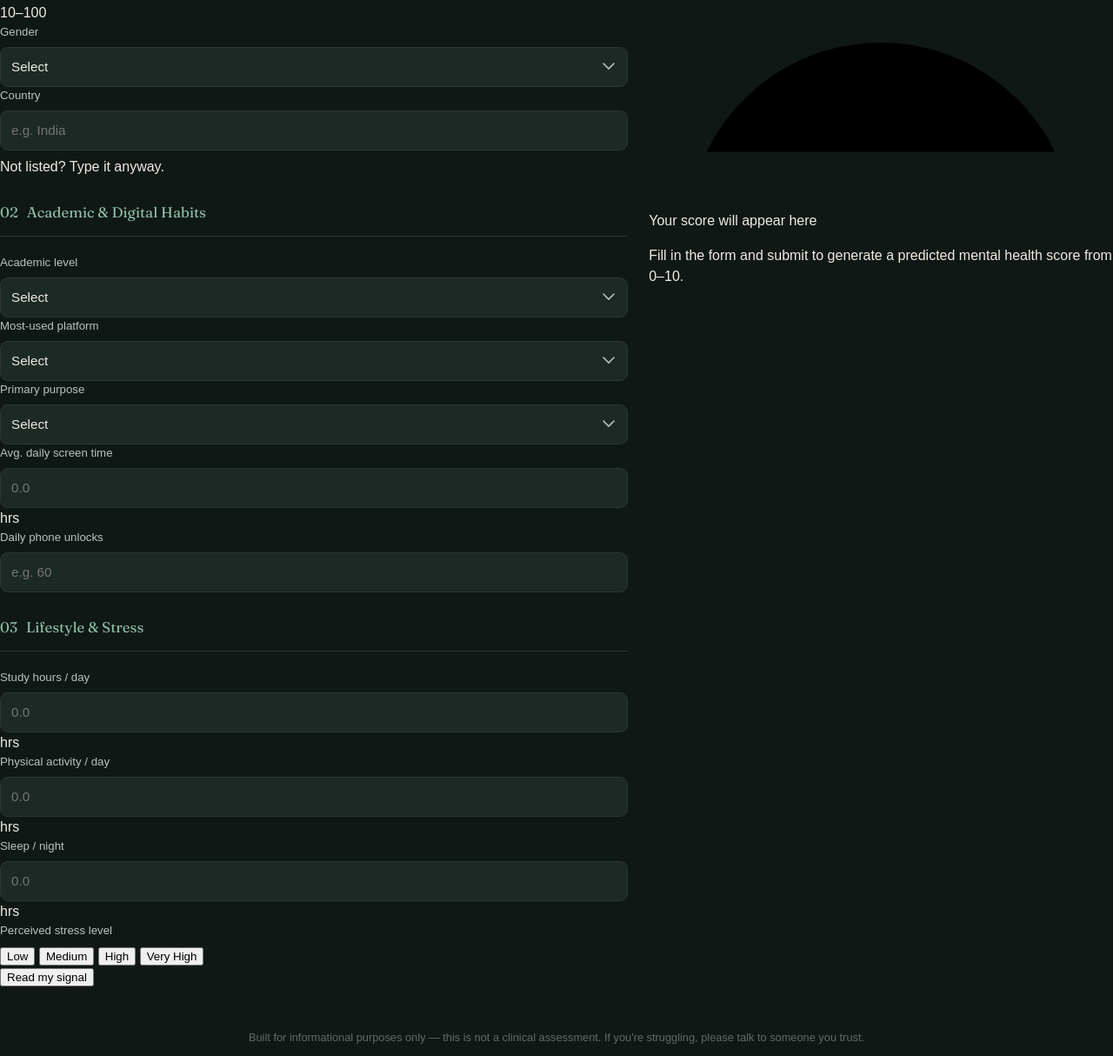
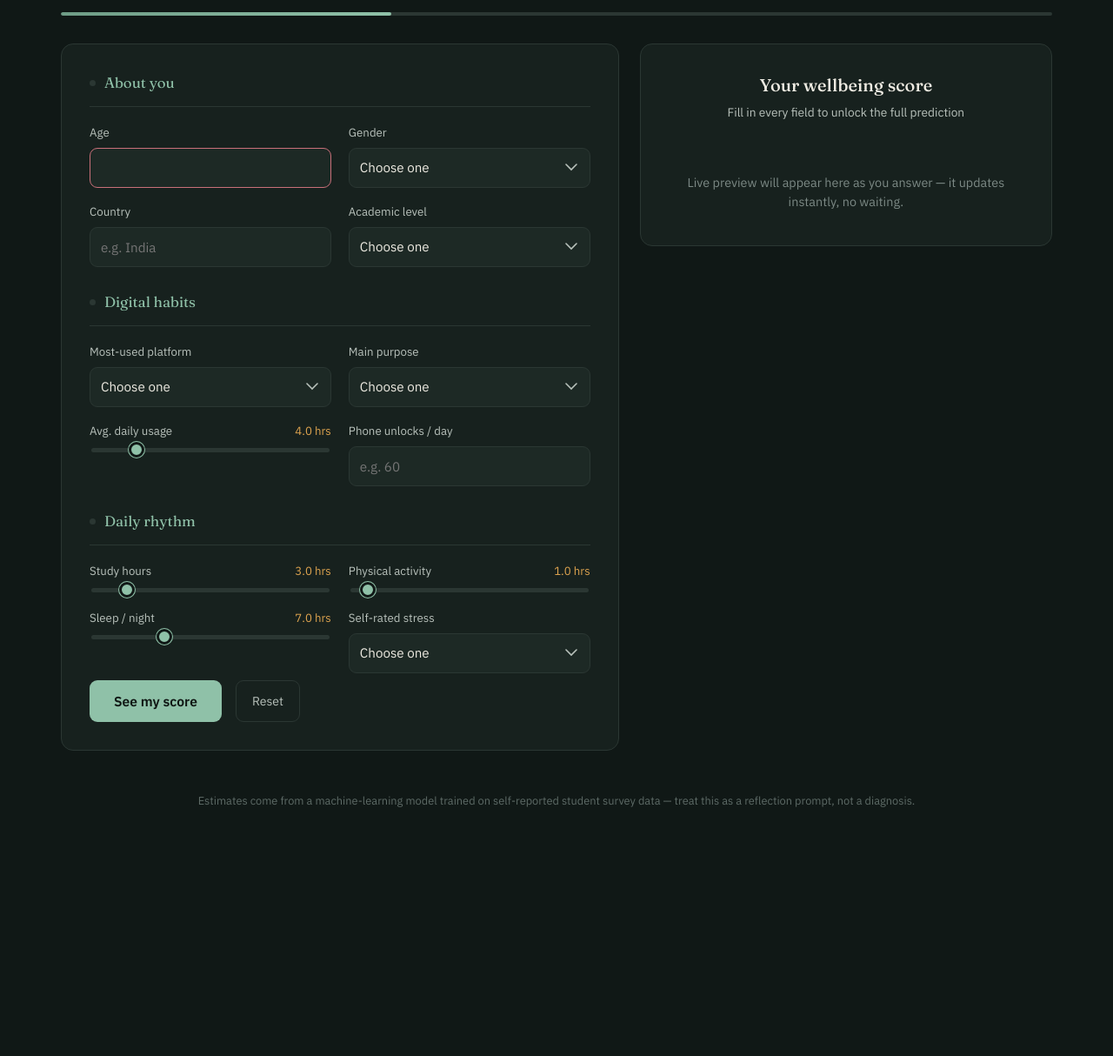
Before and after one commit to yogeshyadav-07/mental-health-score, a plain HTML site: page index.html in a window 1280 px wide. Shown: the part 316-1530 px from the top of the page at 87% size. After the commit the page ends 1346 px from the top, so only its background shows below. Drawn offline with Linux system fonts and the light colour scheme.

Commit message:
Update index.html

```diff
--- a/index.html
+++ b/index.html
@@ -3,233 +3,177 @@
 <head>
 <meta charset="UTF-8" />
 <meta name="viewport" content="width=device-width, initial-scale=1.0" />
-<title>Mental Health Signal — Student Wellness Analytics</title>
+<title>Scroll & Sleep — Digital Habits Score</title>
 <link rel="preconnect" href="https://fonts.googleapis.com">
 <link rel="preconnect" href="https://fonts.gstatic.com" crossorigin>
-<link href="https://fonts.googleapis.com/css2?family=Fraunces:ital,opsz,wght@0,9..144,400;0,9..144,500;0,9..144,600;1,9..144,500&family=Inter:wght@400;500;600;700&family=JetBrains+Mono:wght@400;500;700&display=swap" rel="stylesheet">
-<link rel="stylesheet" href="style.css" />
-</head>S
+<link href="https://fonts.googleapis.com/css2?family=Fraunces:opsz,wght@9..144,400;9..144,500;9..144,600&family=IBM+Plex+Sans:wght@400;500;600&display=swap" rel="stylesheet">
+<link rel="stylesheet" href="style.css">
+</head>
 <body>
+<div class="wrap">
 
-<div class="noise-overlay" aria-hidden="true"></div>
-
-<header class="site-header">
-  <div class="header-inner">
-    <span class="eyebrow">Student Wellness Analytics</span>
-    <h1 class="title">Mental Health <em>Signal</em></h1>
-    <p class="subtitle">A quick read on how habits, screen time, and stress are trending — modeled from your daily rhythm, not a diagnosis.</p>
+  <header class="hero">
+    <div class="hero-text">
+      <h1>How's your scroll<br/>affecting your <em>sleep</em>?</h1>
+      <p>Answer a few questions about your study routine, screen time, and rest — watch the estimate update live as you go, then get the model's full prediction.</p>
+    </div>
+    <div class="hero-stat">
+      <span class="n" id="progress-count">0/13</span>
+      <span class="l">answered</span>
     </div>
   </header>
 
-<main class="layout">
+  <div class="progress-track"><div class="progress-fill" id="progress-fill"></div></div>
 
-  <!-- FORM PANEL -->
-  <section class="panel form-panel" aria-labelledby="form-heading">
+  <div class="layout">
+
+    <!-- FORM -->
+    <div class="card">
       <form id="predict-form" novalidate>
 
-      <fieldset class="group">
-        <legend><span class="legend-index">01</span> Profile</legend>
-        <div class="grid grid-3">
+        <fieldset>
+          <legend><span class="legend-dot" id="dot-1"></span>About you</legend>
+          <div class="grid2">
             <div class="field">
               <label for="age">Age</label>
-            <input type="number" id="age" name="age" min="10" max="100" step="1" required placeholder="e.g. 21" />
-            <span class="hint">10–100</span>
-            <span class="error-msg" data-for="age"></span>
+              <input type="number" id="age" min="10" max="100" required>
             </div>
             <div class="field">
               <label for="gender">Gender</label>
-            <select id="gender" name="gender" required>
-              <option value="" disabled selected hidden>Select</option>
+              <select id="gender" required>
+                <option value="" disabled selected>Choose one</option>
                 <option value="Male">Male</option>
                 <option value="Female">Female</option>
               </select>
-            <span class="error-msg" data-for="gender"></span>
             </div>
             <div class="field">
               <label for="country">Country</label>
-            <input type="text" id="country" name="country" list="country-list" required placeholder="e.g. India" autocomplete="off" />
+              <input list="country-list" id="country" type="text" placeholder="e.g. India" required>
               <datalist id="country-list">
-              <option value="India"></option>
-              <option value="USA"></option>
-              <option value="Canada"></option>
-              <option value="Australia"></option>
-              <option value="UK"></option>
-              <option value="Germany"></option>
-              <option value="Mexico"></option>
-              <option value="Turkey"></option>
-              <option value="France"></option>
+                <option value="India"><option value="USA"><option value="Canada">
+                <option value="Australia"><option value="UK"><option value="Germany">
+                <option value="Mexico"><option value="Turkey"><option value="France">
+                <option value="Other">
               </datalist>
-            <span class="hint">Not listed? Type it anyway.</span>
-            <span class="error-msg" data-for="country"></span>
+            </div>
+            <div class="field">
+              <label for="academic_level">Academic level</label>
+              <select id="academic_level" required>
+                <option value="" disabled selected>Choose one</option>
+                <option value="Undergraduate">Undergraduate</option>
+                <option value="Graduate">Graduate</option>
+                <option value="High School">High School</option>
+              </select>
             </div>
           </div>
         </fieldset>
 
-      <fieldset class="group">
-        <legend><span class="legend-index">02</span> Academic &amp; Digital Habits</legend>
-        <div class="grid grid-2">
+        <fieldset>
+          <legend><span class="legend-dot" id="dot-2"></span>Digital habits</legend>
+          <div class="grid2">
             <div class="field">
-            <label for="academic_level">Academic level</label>
-            <select id="academic_level" name="academic_level" required>
-              <option value="" disabled selected hidden>Select</option>
-              <option value="High School">High School</option>
-              <option value="Undergraduate">Undergraduate</option>
-              <option value="Graduate">Graduate</option>
+              <label for="most_used_platform">Most-used platform</label>
+              <select id="most_used_platform" required>
+                <option value="" disabled selected>Choose one</option>
+                <option>Instagram</option><option>YouTube</option><option>TikTok</option>
+                <option>WhatsApp</option><option>Facebook</option><option>Snapchat</option>
+                <option>Twitter</option><option>LinkedIn</option><option>WeChat</option>
+                <option>LINE</option><option>KakaoTalk</option><option>VKontakte</option>
               </select>
-            <span class="error-msg" data-for="academic_level"></span>
             </div>
             <div class="field">
-            <label for="most_used_platform">Most-used platform</label>
-            <select id="most_used_platform" name="most_used_platform" required>
-              <option value="" disabled selected hidden>Select</option>
-              <option value="Facebook">Facebook</option>
-              <option value="Instagram">Instagram</option>
-              <option value="Snapchat">Snapchat</option>
-              <option value="Twitter">Twitter</option>
-              <option value="YouTube">YouTube</option>
-              <option value="TikTok">TikTok</option>
-              <option value="LinkedIn">LinkedIn</option>
-              <option value="LINE">LINE</option>
-              <option value="KakaoTalk">KakaoTalk</option>
-              <option value="VKontakte">VKontakte</option>
-              <option value="WhatsApp">WhatsApp</option>
-              <option value="WeChat">WeChat</option>
+              <label for="purpose_of_use">Main purpose</label>
+              <select id="purpose_of_use" required>
+                <option value="" disabled selected>Choose one</option>
+                <option>Entertainment</option><option>Networking</option>
+                <option>Education</option><option>News</option>
               </select>
-            <span class="error-msg" data-for="most_used_platform"></span>
             </div>
             <div class="field">
-            <label for="purpose_of_use">Primary purpose</label>
-            <select id="purpose_of_use" name="purpose_of_use" required>
-              <option value="" disabled selected hidden>Select</option>
-              <option value="Networking">Networking</option>
-              <option value="Education">Education</option>
-              <option value="Entertainment">Entertainment</option>
-              <option value="News">News</option>
-            </select>
-            <span class="error-msg" data-for="purpose_of_use"></span>
+              <label for="avg_daily_usage_hours">Avg. daily usage <span class="live" id="avg_daily_usage_hours-val">4.0 hrs</span></label>
+              <div class="range-row">
+                <input type="range" id="avg_daily_usage_hours" min="0" max="24" step="0.5" value="4">
+              </div>
             </div>
             <div class="field">
-            <label for="avg_daily_usage_hours">Avg. daily screen time</label>
-            <div class="unit-input">
-              <input type="number" id="avg_daily_usage_hours" name="avg_daily_usage_hours" min="0" max="24" step="0.1" required placeholder="0.0" />
-              <span class="unit">hrs</span>
-            </div>
-            <span class="error-msg" data-for="avg_daily_usage_hours"></span>
-          </div>
-          <div class="field">
-            <label for="daily_unlocks">Daily phone unlocks</label>
-            <input type="number" id="daily_unlocks" name="daily_unlocks" min="0" step="1" required placeholder="e.g. 60" />
-            <span class="error-msg" data-for="daily_unlocks"></span>
+              <label for="daily_unlocks">Phone unlocks / day</label>
+              <input type="number" id="daily_unlocks" min="0" placeholder="e.g. 60" required>
             </div>
           </div>
         </fieldset>
 
-      <fieldset class="group">
-        <legend><span class="legend-index">03</span> Lifestyle &amp; Stress</legend>
-        <div class="grid grid-3">
+        <fieldset>
+          <legend><span class="legend-dot" id="dot-3"></span>Daily rhythm</legend>
+          <div class="grid2">
             <div class="field">
-            <label for="study_hours">Study hours / day</label>
-            <div class="unit-input">
-              <input type="number" id="study_hours" name="study_hours" min="0" max="24" step="0.1" required placeholder="0.0" />
-              <span class="unit">hrs</span>
-            </div>
-            <span class="error-msg" data-for="study_hours"></span>
+              <label for="study_hours">Study hours <span class="live" id="study_hours-val">3.0 hrs</span></label>
+              <div class="range-row"><input type="range" id="study_hours" min="0" max="24" step="0.5" value="3"></div>
             </div>
             <div class="field">
-            <label for="physical_activity_hours">Physical activity / day</label>
-            <div class="unit-input">
-              <input type="number" id="physical_activity_hours" name="physical_activity_hours" min="0" max="24" step="0.1" required placeholder="0.0" />
-              <span class="unit">hrs</span>
-            </div>
-            <span class="error-msg" data-for="physical_activity_hours"></span>
+              <label for="physical_activity_hours">Physical activity <span class="live" id="physical_activity_hours-val">1.0 hrs</span></label>
+              <div class="range-row"><input type="range" id="physical_activity_hours" min="0" max="24" step="0.5" value="1"></div>
             </div>
             <div class="field">
-            <label for="sleep_hours_per_night">Sleep / night</label>
-            <div class="unit-input">
-              <input type="number" id="sleep_hours_per_night" name="sleep_hours_per_night" min="0" max="24" step="0.1" required placeholder="0.0" />
-              <span class="unit">hrs</span>
+              <label for="sleep_hours_per_night">Sleep / night <span class="live" id="sleep_hours_per_night-val">7.0 hrs</span></label>
+              <div class="range-row"><input type="range" id="sleep_hours_per_night" min="0" max="24" step="0.5" value="7"></div>
             </div>
-            <span class="error-msg" data-for="sleep_hours_per_night"></span>
-          </div>
-          <div class="field field-span">
-            <label for="stress_level">Perceived stress level</label>
-            <div class="segmented" id="stress_level_group" data-name="stress_level">
-              <button type="button" class="seg-btn" data-value="Low">Low</button>
-              <button type="button" class="seg-btn" data-value="Medium">Medium</button>
-              <button type="button" class="seg-btn" data-value="High">High</button>
-              <button type="button" class="seg-btn" data-value="Very High">Very High</button>
-            </div>
-            <input type="hidden" id="stress_level" name="stress_level" required />
-            <span class="error-msg" data-for="stress_level"></span>
+            <div class="field">
+              <label for="stress_level">Self-rated stress</label>
+              <select id="stress_level" required>
+                <option value="" disabled selected>Choose one</option>
+                <option>Low</option><option>Medium</option><option>High</option><option>Very High</option>
+              </select>
             </div>
           </div>
         </fieldset>
 
-      <div class="form-footer">
-        <button type="submit" class="submit-btn" id="submit-btn">
-          <span class="btn-label">Read my signal</span>
-          <span class="btn-spinner" aria-hidden="true"></span>
-        </button>
+        <div class="submit-row">
+          <button type="submit" class="primary" id="submit-btn">See my score</button>
+          <button type="button" class="ghost" id="reset-btn">Reset</button>
+          <span class="error-msg" id="error-msg"></span>
+        </div>
+
+        <div class="mobile-bar">
+          <button type="button" class="ghost" id="reset-btn-mobile">Reset</button>
+          <button type="submit" class="primary" id="submit-btn-mobile">See my score</button>
         </div>
       </form>
-  </section>
-
-  <!-- RESULT PANEL -->
-  <aside class="panel result-panel" aria-live="polite">
-    <div class="result-inner" id="result-inner">
-
-      <div class="state state-idle" id="state-idle">
-        <svg class="gauge gauge-idle" viewBox="0 0 240 160" aria-hidden="true">
-          <path class="gauge-track" d="M 30 140 A 100 100 0 0 1 210 140" />
-          <g class="gauge-ticks"></g>
-        </svg>
-        <p class="idle-label">Your score will appear here</p>
-        <p class="idle-copy">Fill in the form and submit to generate a predicted mental health score from 0–10.</p>
     </div>
 
-      <div class="state state-loading" id="state-loading" hidden>
-        <div class="pulse-ring"></div>
-        <p class="loading-label">Reading the signal…</p>
-        <p class="loading-copy">Running your habits through the model.</p>
+    <!-- RESULT -->
+    <div class="card result-card">
+      <h2>Your wellbeing score</h2>
+      <div class="sub" id="result-sub">Fill in every field to unlock the full prediction</div>
+
+      <div id="result-placeholder" class="placeholder">
+        Live preview will appear here as you answer — it updates instantly, no waiting.
       </div>
 
-      <div class="state state-result" id="state-result" hidden>
-        <svg class="gauge gauge-result" viewBox="0 0 240 160" aria-hidden="true">
-          <defs>
-            <linearGradient id="gaugeGradient" x1="0%" y1="0%" x2="100%" y2="0%">
-              <stop offset="0%" stop-color="#D9534F"/>
-              <stop offset="45%" stop-color="#E3B341"/>
-              <stop offset="100%" stop-color="#4C9A78"/>
-            </linearGradient>
-          </defs>
-          <path class="gauge-track" d="M 30 140 A 100 100 0 0 1 210 140" />
-          <path class="gauge-fill" id="gauge-fill" d="M 30 140 A 100 100 0 0 1 210 140" />
-          <g class="gauge-ticks"></g>
-          <circle class="gauge-needle-hub" cx="120" cy="140" r="5" />
+      <div id="result-body" style="display:none;">
+        <div class="gauge-wrap preview" id="gauge-wrap">
+          <svg viewBox="0 0 200 120" width="100%">
+            <path d="M20,110 A80,80 0 0 1 180,110" fill="none" stroke="#2B3733" stroke-width="14" stroke-linecap="round"/>
+            <path id="gauge-arc" d="M20,110 A80,80 0 0 1 180,110" fill="none" stroke="#8FC1A8" stroke-width="14" stroke-linecap="round"
+                  stroke-dasharray="251.2" stroke-dashoffset="251.2" style="transition:stroke-dashoffset 0.6s ease, stroke 0.3s ease;"/>
           </svg>
-        <div class="score-readout">
-          <span class="score-number" id="score-number">0.0</span>
-          <span class="score-max">/10</span>
+          <div class="gauge-num" id="gauge-num">0.0<span>/10</span></div>
         </div>
-        <p class="score-band" id="score-band">—</p>
-        <p class="score-context" id="score-context"></p>
-        <button type="button" class="reset-btn" id="reset-btn">Run another read</button>
+        <span class="gauge-band" id="gauge-band">—</span>
+
+        <div class="factor-list">
+          <div class="row"><span>Sleep</span><b id="f-sleep">—</b></div>
+          <div class="row"><span>Screen time</span><b id="f-usage">—</b></div>
+          <div class="row"><span>Stress</span><b id="f-stress">—</b></div>
         </div>
-
-      <div class="state state-error" id="state-error" hidden>
-        <div class="error-icon" aria-hidden="true">!</div>
-        <p class="error-copy" id="error-copy"></p>
-        <button type="button" class="reset-btn" id="error-retry-btn">Try again</button>
+      </div>
     </div>
 
   </div>
-  </aside>
 
-</main>
-
-<footer class="site-footer">
-  <p>Built for informational purposes only — this is not a clinical assessment. If you're struggling, please talk to someone you trust.</p>
+  <footer>
+    Estimates come from a machine-learning model trained on self-reported student survey data — treat this as a reflection prompt, not a diagnosis.
   </footer>
+</div>
 
 <script src="script.js"></script>
 </body>
```
Lines whose indentation alone changed are shown as unchanged.
